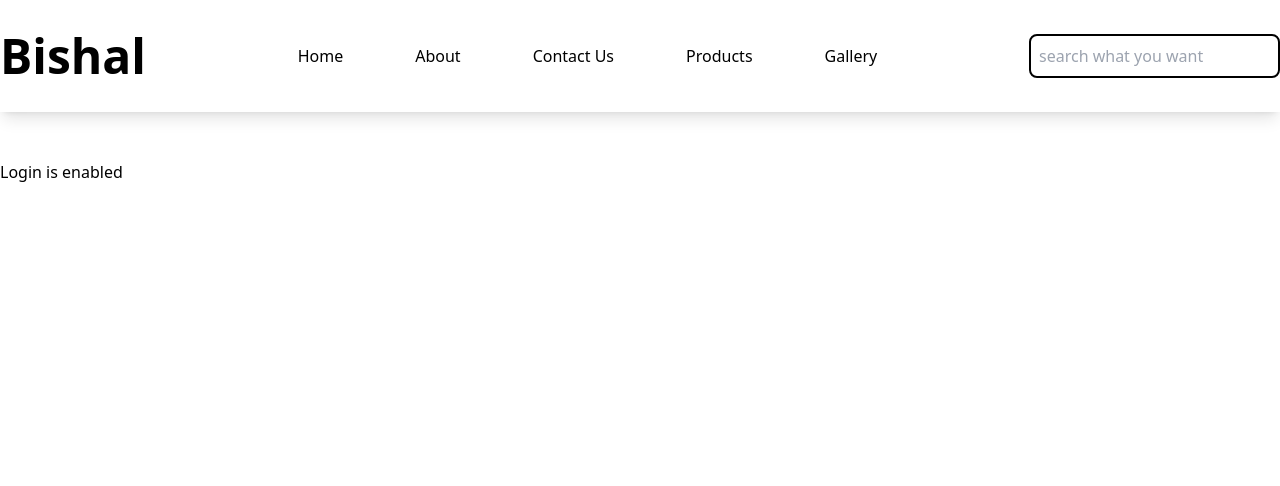
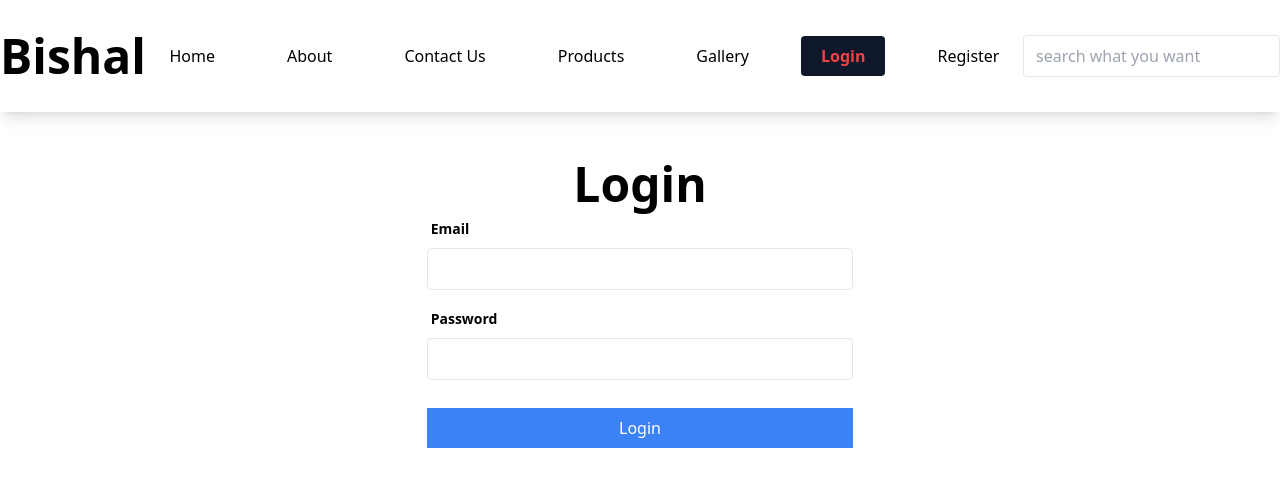
Before and after one commit to bishalghale98/react-day-2, a React (Vite) app: page /Auth/Login in a window 1280 px wide. Shown: the top 486 px of the page. Built offline with nearby package versions, Linux system fonts and the light colour scheme.

Commit message:
make it ok

```diff
--- a/package.json
+++ b/package.json
@@ -12,6 +12,7 @@
   "dependencies": {
     "react": "^18.3.1",
     "react-dom": "^18.3.1",
+    "react-hook-form": "^7.52.2",
     "react-router-dom": "^6.25.1"
   },
   "devDependencies": {
--- a/src/components/Header.jsx
+++ b/src/components/Header.jsx
@@ -33,7 +33,7 @@ const navBar = () => {
             name="search"
             id="searchinput"
             placeholder="search what you want"
-            className="border-solid border-2 border-black p-2 rounded-lg"
+            className="border py-2 px-3 rounded"
           />
         </div>
       </header>
--- /dev/null
+++ b/src/components/LoginForm.jsx
@@ -0,0 +1,48 @@
+import { useForm } from "react-hook-form";
+
+const LoginForm = () => {
+  const { register, handleSubmit } = useForm();
+
+  function submitForm(data) {
+    console.log(data);
+  }
+
+  return (
+    <form
+      action=""
+      className="w-1/3 mx-auto"
+      onSubmit={handleSubmit(submitForm)}
+    >
+      <div className="py-2">
+        <label htmlFor="email" className="ml-1 font-semibold text-sm">
+          Email
+        </label>
+        <input
+          type="email"
+          className="border w-full mt-2 px-3 py-2 rounded"
+          {...register("email")}
+        />
+      </div>
+      <div className="py-2">
+        <label htmlFor="password" className="ml-1 font-semibold text-sm">
+          Password
+        </label>
+        <input
+          type="password"
+          className="border w-full mt-2 px-3 py-2 rounded"
+          {...register("password")}
+        />
+      </div>
+      <div>
+        <button
+          type="submit"
+          className="mt-5 bg-blue-500 text-white w-full py-2 hover:bg-blue-600"
+        >
+          Login
+        </button>
+      </div>
+    </form>
+  );
+};
+
+export default LoginForm;
--- /dev/null
+++ b/src/components/RegisterForm.jsx
@@ -0,0 +1,5 @@
+const RegisterForm = () => {
+  return <form action=""></form>;
+};
+
+export default RegisterForm;
--- a/src/constants/navMenu.js
+++ b/src/constants/navMenu.js
@@ -23,6 +23,16 @@ const navMenu = [
     label: "Gallery",
     route: "/Gallery",
   },
+
+  {
+    label: "Login",
+    route: "/auth/login",
+  },
+
+  {
+    label: "Register",
+    route: "/auth/register",
+  },
 ];
 
 export default navMenu;
--- a/src/pages/Auth/Login.jsx
+++ b/src/pages/Auth/Login.jsx
@@ -1,5 +1,12 @@
+import LoginForm from "../../components/LoginForm";
+
 const Login = () => {
-  return <div>Login is enabled</div>;
+  return (
+    <div>
+      <h1 className="text-center text-5xl font-bold">Login</h1>
+      <LoginForm />
+    </div>
+  );
 };
 
 export default Login;
--- a/src/pages/Auth/Register.jsx
+++ b/src/pages/Auth/Register.jsx
@@ -1,5 +1,11 @@
+import RegisterForm from "../../components/RegisterForm";
+
 const Register = () => {
-  return <div>Register is a simple</div>;
+  return (
+    <div>
+      <RegisterForm />
+    </div>
+  );
 };
 
 export default Register;
```
Also changed, not shown: src/test/app.jsx (added), 1 other file (tests, documents, lock files or other folders).
